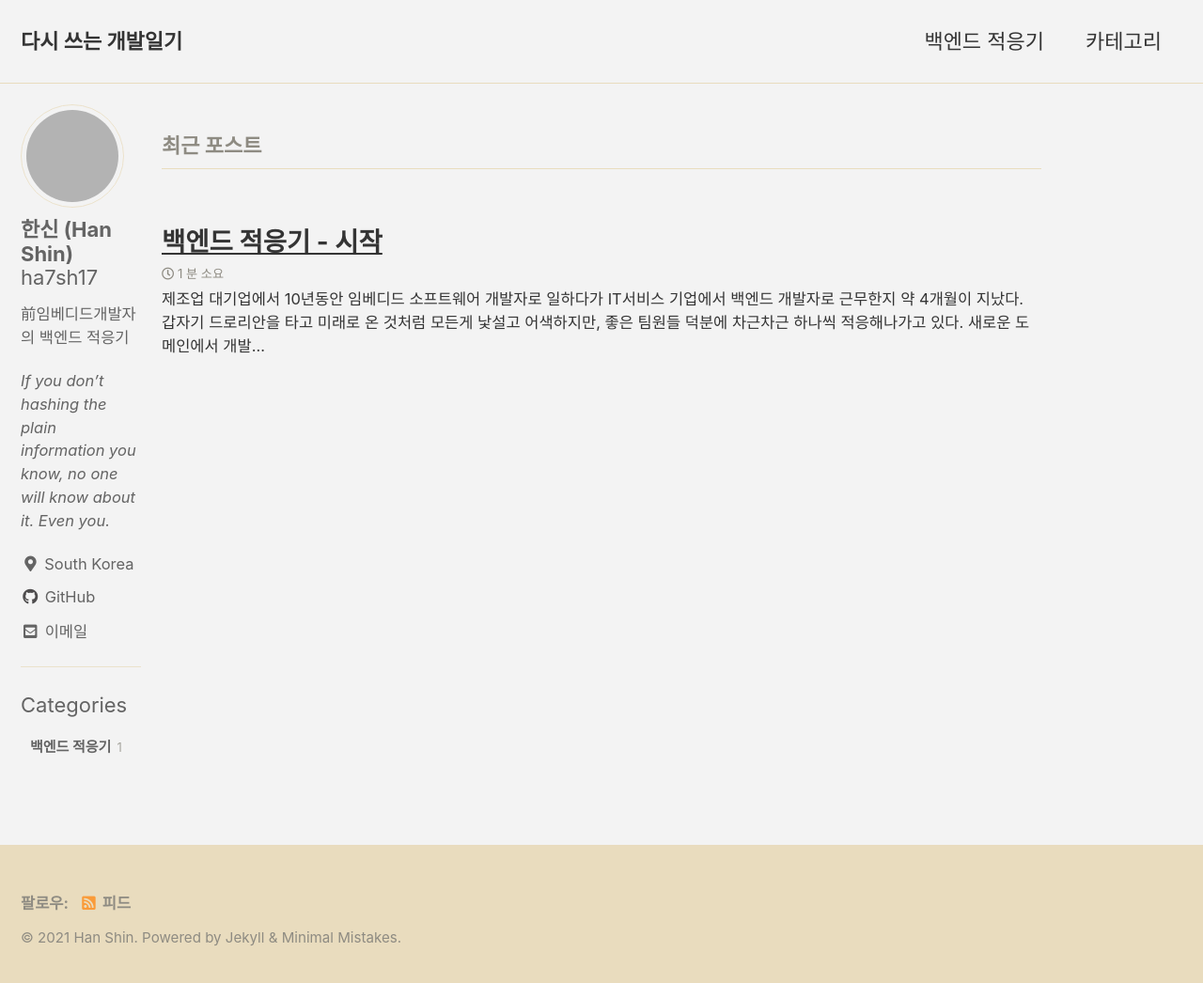
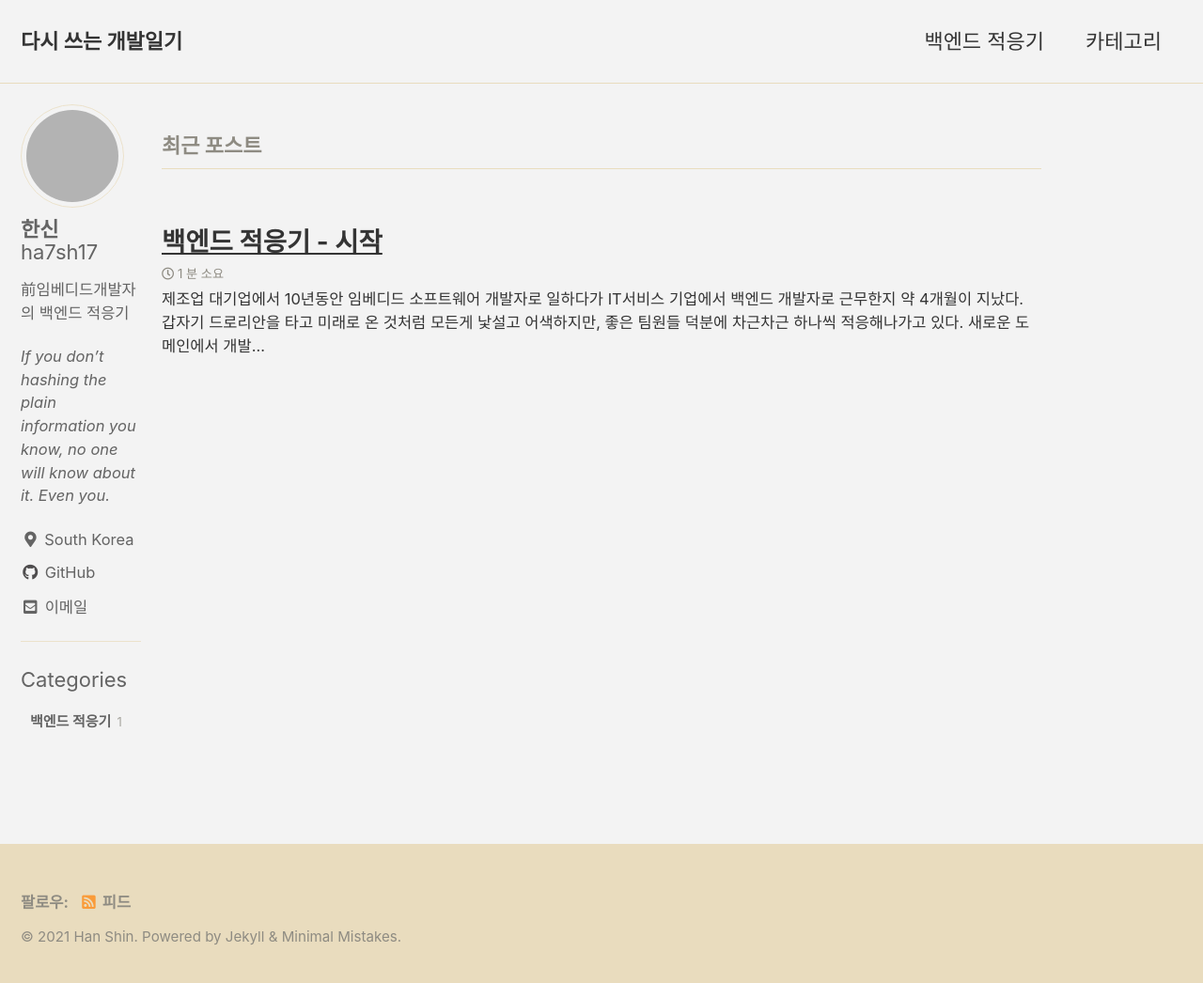
Before and after one commit to ha7sh17/ha7sh17.github.io, a Jekyll site: the page built from index.html, in a window 1280 px wide and 1053 px high. Shown: the top 1046 px of the window at 94% size. Built offline with Jekyll 4.4.1, drawn with Linux system fonts in a browser that asks for light colours; cached includes are drawn as plain includes; the list of posts is cut into pages by our own code; grey boxes are pictures that could not be loaded.

Commit message:
Modify name to Korean

```diff
--- a/_config.yml
+++ b/_config.yml
@@ -95,7 +95,7 @@ analytics:
 # Site Author
 author:
 
-  name             : "한신  (Han Shin)"
+  name             : "한신"
   nickname         : "ha7sh17"
   avatar           : "https://avatars.githubusercontent.com/u/76147460?v=4"
   bio              : "前임베디드개발자의 백엔드 적응기"
```
